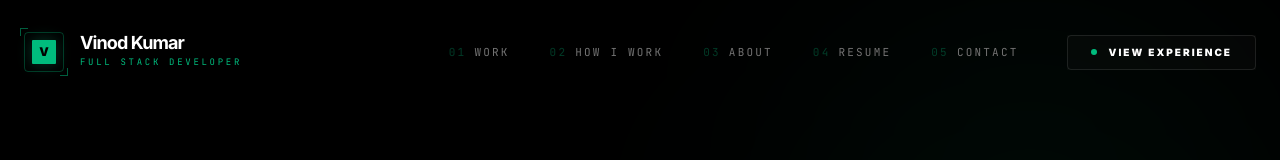
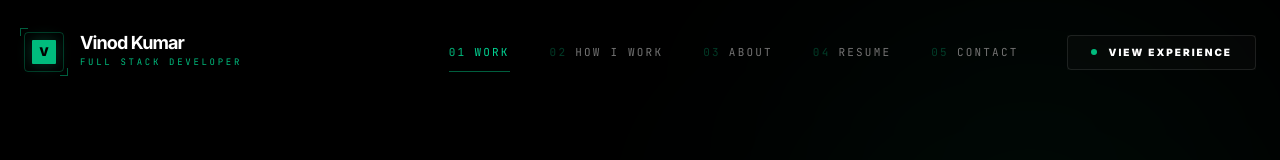
Before and after one commit to Vkdevstudio/Latest_Portfolio, a Next.js app: page /work in a window 1280 px wide. Shown: the top 160 px of the page. Built offline with nearby package versions, Linux system fonts and the light colour scheme.

Commit message:
added rework on content

```diff
--- a/components/Common/Nav/Nav.tsx
+++ b/components/Common/Nav/Nav.tsx
@@ -3,13 +3,14 @@
 import { motion, useScroll, AnimatePresence } from 'framer-motion';
 import { useState, useEffect } from 'react';
 import Link from 'next/link';
-import { Menu, X, FileText, ArrowRight } from 'lucide-react';
+import { X, FileText, ArrowRight, Grid3X3Icon } from 'lucide-react';
+import { usePathname } from 'next/navigation';
 
 export default function Navigation() {
   const { scrollY } = useScroll();
   const [isScrolled, setIsScrolled] = useState(false);
   const [isOpen, setIsOpen] = useState(false);
-
+const pathname = usePathname();
   useEffect(() => {
     return scrollY.on('change', (latest) => {
       setIsScrolled(latest > 50);
@@ -116,17 +117,30 @@ export default function Navigation() {
           <div className="flex items-center gap-12">
             {/* Desktop Nav - Technical Styling */}
             <div className="hidden lg:flex items-center gap-10">
-              {navItems.map((item, idx) => (
+             {navItems.map((item, idx) => {
+const isActive = pathname.startsWith(item.href);
+  return (
     <Link
       key={item.name}
       href={item.href}
-                  className="text-[11px] font-mono uppercase tracking-[0.2em] text-neutral-500 hover:text-emerald-400 transition-all relative group py-2"
+      className={`text-[11px] font-mono uppercase tracking-[0.2em] transition-all relative group py-2
+        ${isActive ? 'text-emerald-400' : 'text-neutral-500 hover:text-emerald-400'}
+      `}
     >
-                  <span className="mr-2 text-emerald-500/30 group-hover:text-emerald-500 transition-colors">0{idx + 1}</span>
+      <span className={`mr-2 transition-colors ${
+        isActive ? 'text-emerald-500' : 'text-emerald-500/30 group-hover:text-emerald-500'
+      }`}>
+        0{idx + 1}
+      </span>
+
       {item.name}
-                  <span className="absolute -bottom-1 left-0 w-0 h-[1px] bg-emerald-500/50 transition-all duration-500 group-hover:w-full shadow-[0_0_8px_rgba(16,185,129,0.5)]" />
+
+      <span className={`absolute -bottom-1 left-0 h-[1px] bg-emerald-500/50 transition-all duration-500
+        ${isActive ? 'w-full' : 'w-0 group-hover:w-full'}
+      `} />
     </Link>
-              ))}
+  );
+})}
             </div>
 
             <div className="hidden lg:flex items-center gap-6">
@@ -160,11 +174,7 @@ export default function Navigation() {
               {isOpen ? (
                 <X className="w-5 h-5 text-emerald-500" />
               ) : (
-                <div className="flex flex-col gap-1 items-end">
-                  <div className="w-5 h-[1px] bg-white group-hover:bg-emerald-400 transition-colors" />
-                  <div className="w-3 h-[1px] bg-emerald-500" />
-                  <div className="w-5 h-[1px] bg-white group-hover:bg-emerald-400 transition-colors" />
-                </div>
+                <Grid3X3Icon/>
               )}
             </button>
           </div>
```
Lines whose indentation alone changed are shown as unchanged.
